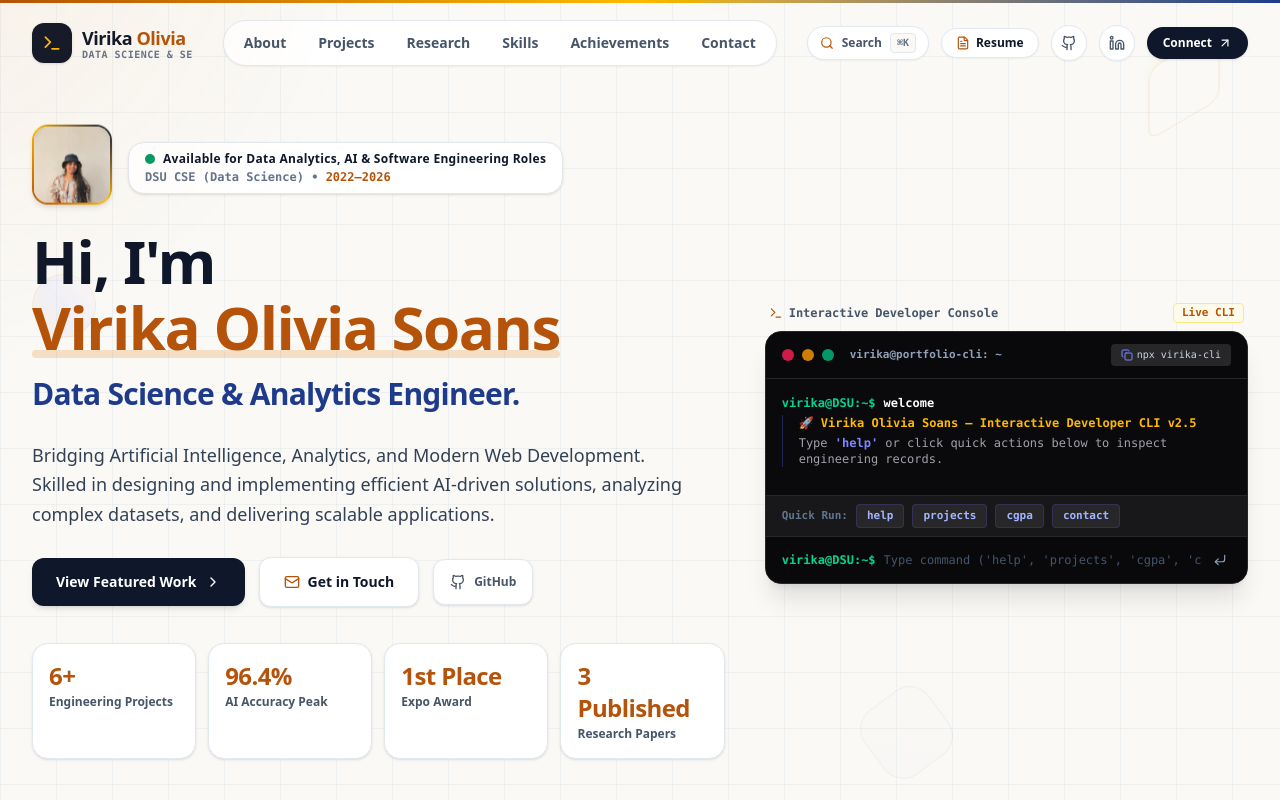
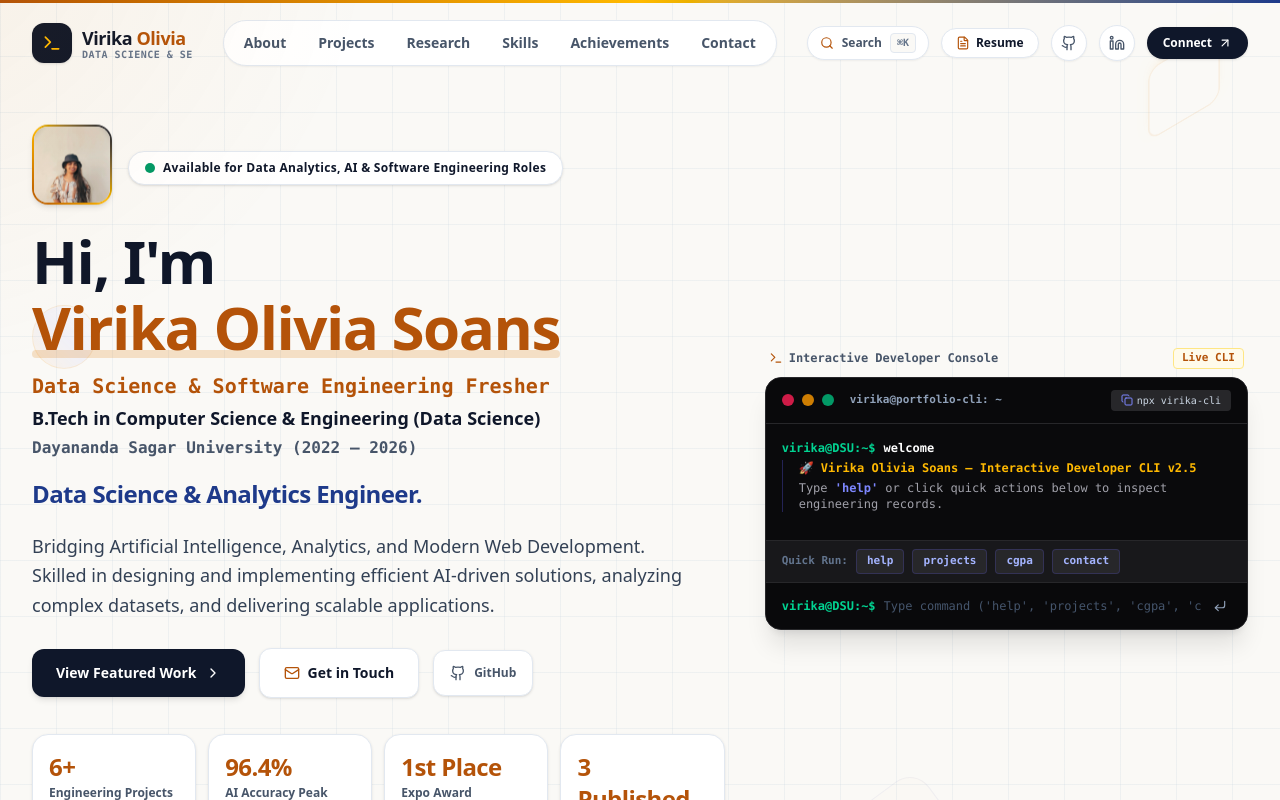
Before and after one commit to V-virika/my-portfolio, a Next.js app: page / in a window 1280 px wide. Shown: the top 800 px of the page. Built offline with nearby package versions, Linux system fonts and the light colour scheme.

Commit message:
Refine Hero typography and academic subtitle placement under name

```diff
--- a/src/components/Hero.tsx
+++ b/src/components/Hero.tsx
@@ -36,24 +36,19 @@ export default function Hero() {
                 </div>
               </motion.div>
 
-              {/* Status Badge */}
+              {/* Status Badge - Only Availability Text */}
               <motion.div
                 initial={{ opacity: 0, y: 20 }}
                 animate={{ opacity: 1, y: 0 }}
                 transition={{ duration: 0.5 }}
-                className="inline-flex flex-col justify-center px-4 py-2 rounded-2xl bg-white border border-[#e2e8f0] shadow-sm hover:border-[#b45309]/50 transition-all"
+                className="inline-flex items-center gap-2 px-4 py-2 rounded-2xl bg-white border border-[#e2e8f0] shadow-sm hover:border-[#b45309]/50 transition-all"
               >
-                <div className="flex items-center gap-2">
                 <span className="relative flex h-2.5 w-2.5">
                   <span className="animate-ping absolute inline-flex h-full w-full rounded-full bg-emerald-400 opacity-75" />
                   <span className="relative inline-flex rounded-full h-2.5 w-2.5 bg-emerald-600" />
                 </span>
                 <span className="text-xs font-bold tracking-wide text-[#0f172a]">
                   Available for Data Analytics, AI &amp; Software Engineering Roles
-                  </span>
-                </div>
-                <span className="text-xs text-[#64748b] font-mono font-semibold mt-0.5">
-                  DSU CSE (Data Science) • <span className="text-[#b45309] font-bold">2022–2026</span>
                 </span>
               </motion.div>
             </div>
@@ -63,11 +58,27 @@ export default function Hero() {
               initial={{ opacity: 0, y: 25 }}
               animate={{ opacity: 1, y: 0 }}
               transition={{ duration: 0.6, delay: 0.1 }}
+              className="space-y-2"
             >
               <h1 className="text-4xl sm:text-6xl font-extrabold tracking-tight text-[#0f172a] leading-[1.1]">
                 Hi, I&apos;m <span className="highlight-gold text-[#b45309]">Virika Olivia Soans</span>
               </h1>
-              <div className="text-xl sm:text-3xl font-bold tracking-tight text-[#1e3a8a] mt-3 sm:mt-4 min-h-[1.5em]">
+
+              {/* Academic & Degree Subtitles */}
+              <div className="space-y-1 pt-1">
+                <p className="text-lg sm:text-xl font-bold text-[#b45309] font-mono">
+                  Data Science &amp; Software Engineering Fresher
+                </p>
+                <p className="text-base sm:text-lg font-bold text-[#0f172a]">
+                  B.Tech in Computer Science &amp; Engineering (Data Science)
+                </p>
+                <p className="text-sm sm:text-base font-semibold text-[#475569] font-mono">
+                  Dayananda Sagar University (2022 – 2026)
+                </p>
+              </div>
+
+              {/* Dynamic Typewriter Line */}
+              <div className="text-lg sm:text-2xl font-bold tracking-tight text-[#1e3a8a] pt-2 min-h-[1.5em]">
                 <TypewriterText />
               </div>
             </motion.div>
```
Lines whose indentation alone changed are shown as unchanged.
